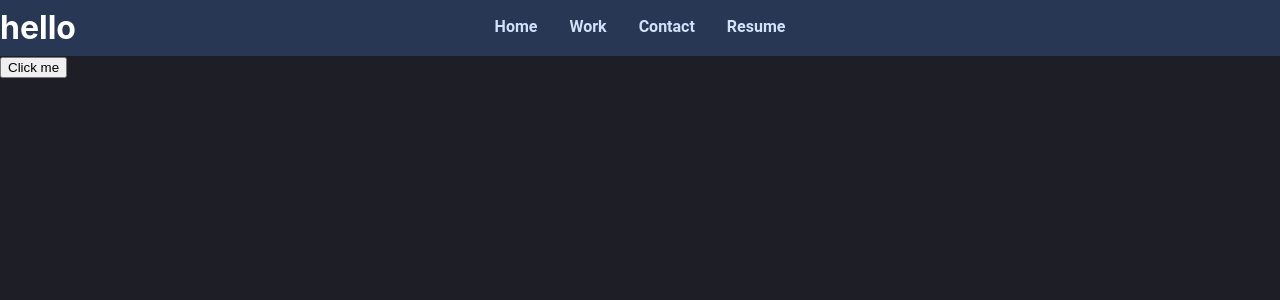
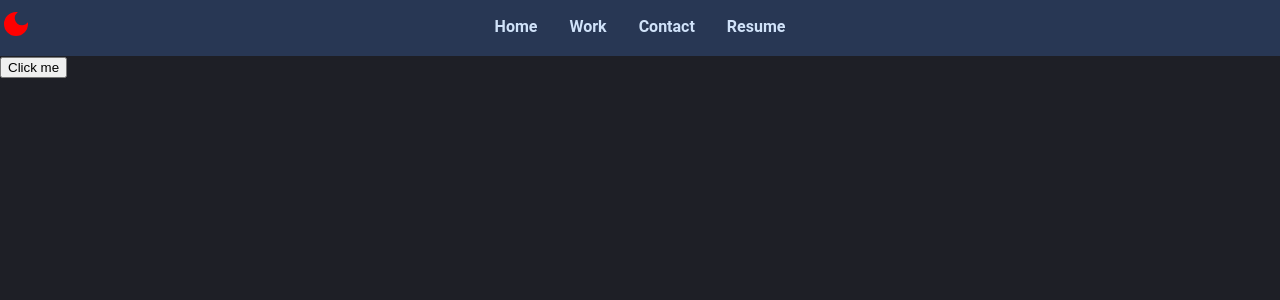
Before and after one commit to alexbeet81/portfolio, a React (Create React App) app: page / in a window 1280 px wide. Shown: the top 300 px of the page. Built offline with nearby package versions, Linux system fonts and the light colour scheme.

Commit message:
added react-icons

```diff
--- a/package.json
+++ b/package.json
@@ -8,6 +8,7 @@
     "@testing-library/user-event": "^13.5.0",
     "react": "^17.0.2",
     "react-dom": "^17.0.2",
+    "react-icons": "^4.3.1",
     "react-scripts": "5.0.0",
     "web-vitals": "^2.1.4"
   },
--- a/src/App.js
+++ b/src/App.js
@@ -1,5 +1,6 @@
 import classes from './App.module.css';
 import { useState } from 'react';
+import { MdDarkMode } from 'react-icons/md'
 
 import NavBar from './Components/UI/NavBar';
 
--- a/src/Components/UI/NavBar.js
+++ b/src/Components/UI/NavBar.js
@@ -1,10 +1,12 @@
 import { Fragment } from "react/cjs/react.production.min";
+import { MdDarkMode } from 'react-icons/md'
+
 import classes from "./NavBar.module.css";
 
 const NavBar = () => {
   return (
     <Fragment>
-      <h1 className={classes.test}>hello</h1>
+      <h1 className={classes.test}><MdDarkMode /></h1>
       <div className={`${classes.navbar} ${classes.navbarDark}`}>
         <a href="#home">Home</a>
         <a href="#work">Work</a>
--- a/src/Components/UI/NavBar.module.css
+++ b/src/Components/UI/NavBar.module.css
@@ -37,7 +37,7 @@
 }
 
 .test {
-  color: white;
+  color: red;
   position: absolute;
   top: 0;
   left: 0;
```
Also changed, not shown: 1 other file (tests, documents, lock files or other folders).
